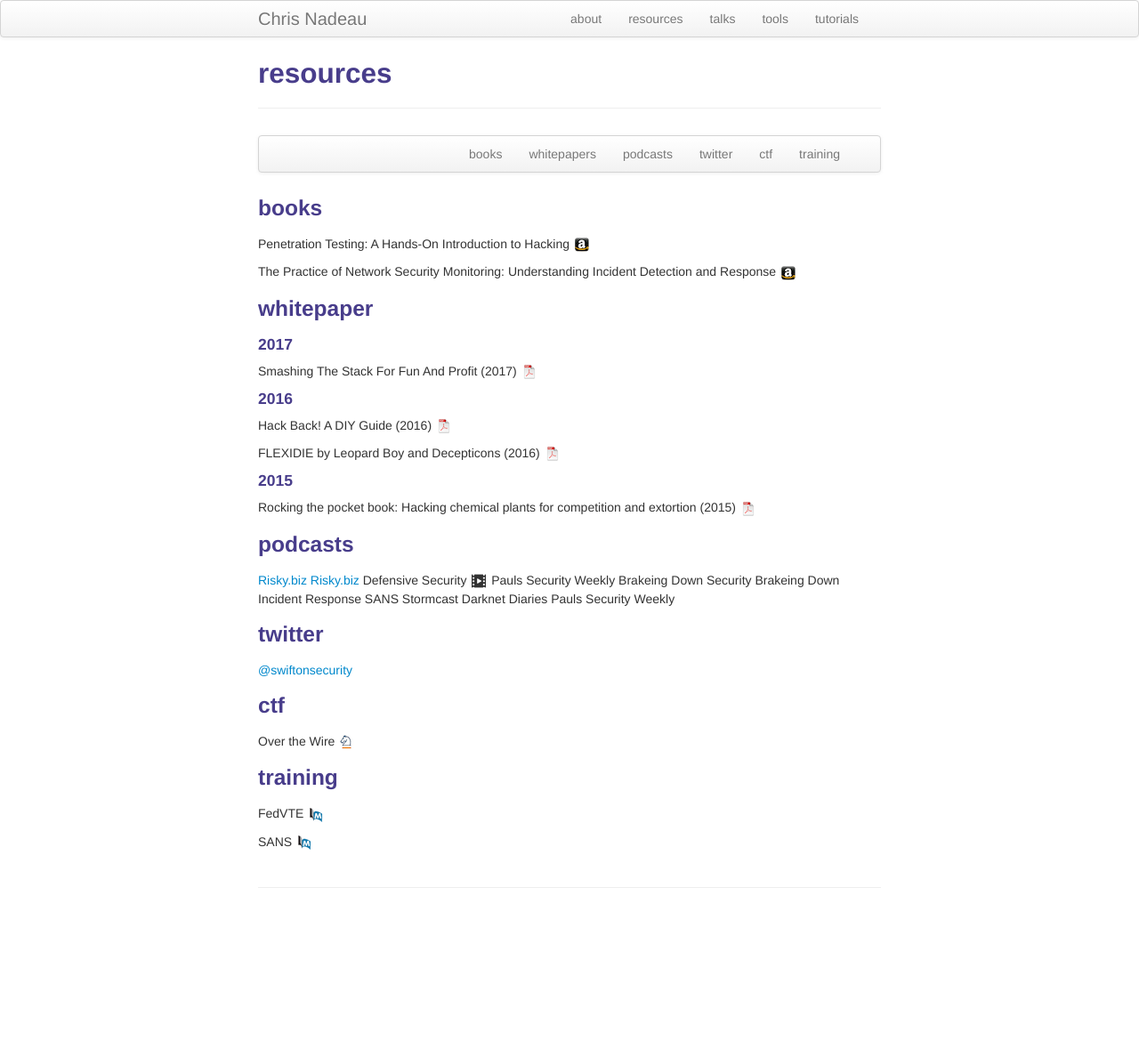
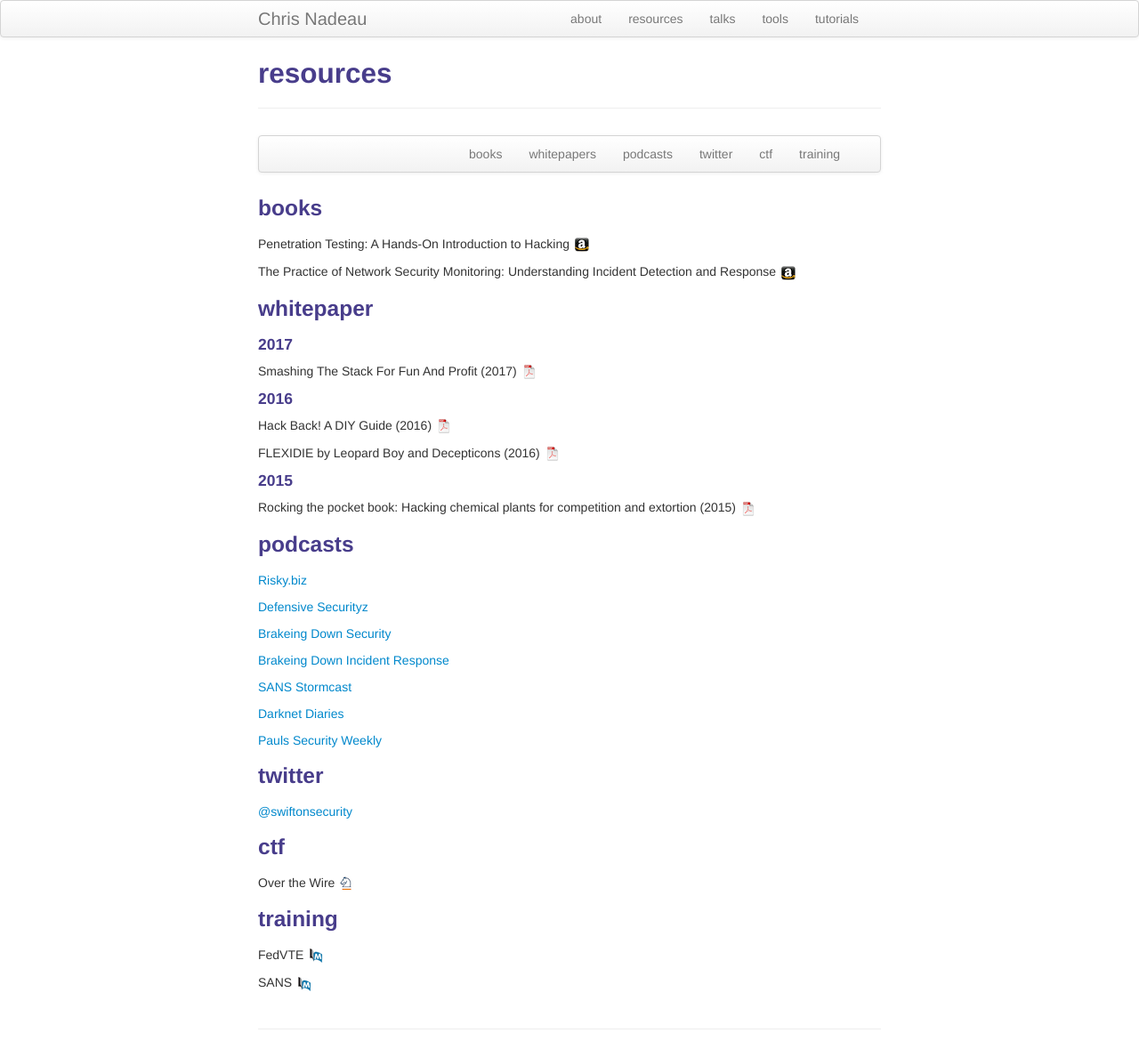
Before and after one commit to dynamicparallax/dynamicparallax.github.io, a Jekyll site: the page built from pages/resources.md, in a window 1280 px wide. Shown: the whole page at 89% size. Built offline with Jekyll 4.4.1, drawn with Linux system fonts in a browser that asks for light colours; before the commit the page ends 1029 px from its top, so only the background shows below that.

Commit message:
Update resources.md

```diff
--- a/pages/resources.md
+++ b/pages/resources.md
@@ -49,15 +49,18 @@
 ### <a name="podcasts"></a>podcasts
 
 <a href="https://risky.biz" target="_blank">Risky.biz</a>
-<a href="https://risky.biz/">Risky.biz</a>
-Defensive Security
-[![video](icons16/video-icon.png)](https://risky.biz/)
-Pauls Security Weekly
-Brakeing Down Security
-Brakeing Down Incident Response
-SANS Stormcast
-Darknet Diaries
-Pauls Security Weekly
+
+<a href="https://defensivesecurity.org/" target="_blank">Defensive Securityz</a>
+
+<a href="https://www.brakeingsecurity.com/" target="_blank">Brakeing Down Security</a>
+
+<a href="http://www.brakeingdownir.libsyn.com/" target="_blank">Brakeing Down Incident Response</a>
+
+<a href="https://isc.sans.edu/podcast.html" target="_blank">SANS Stormcast</a>
+
+<a href="https://darknetdiaries.com/" target="_blank">Darknet Diaries</a>
+
+<a href="https://securityweekly.com/shows/" target="_blank">Pauls Security Weekly</a>
 
 ### <a name="twitter"></a>twitter
 
```
